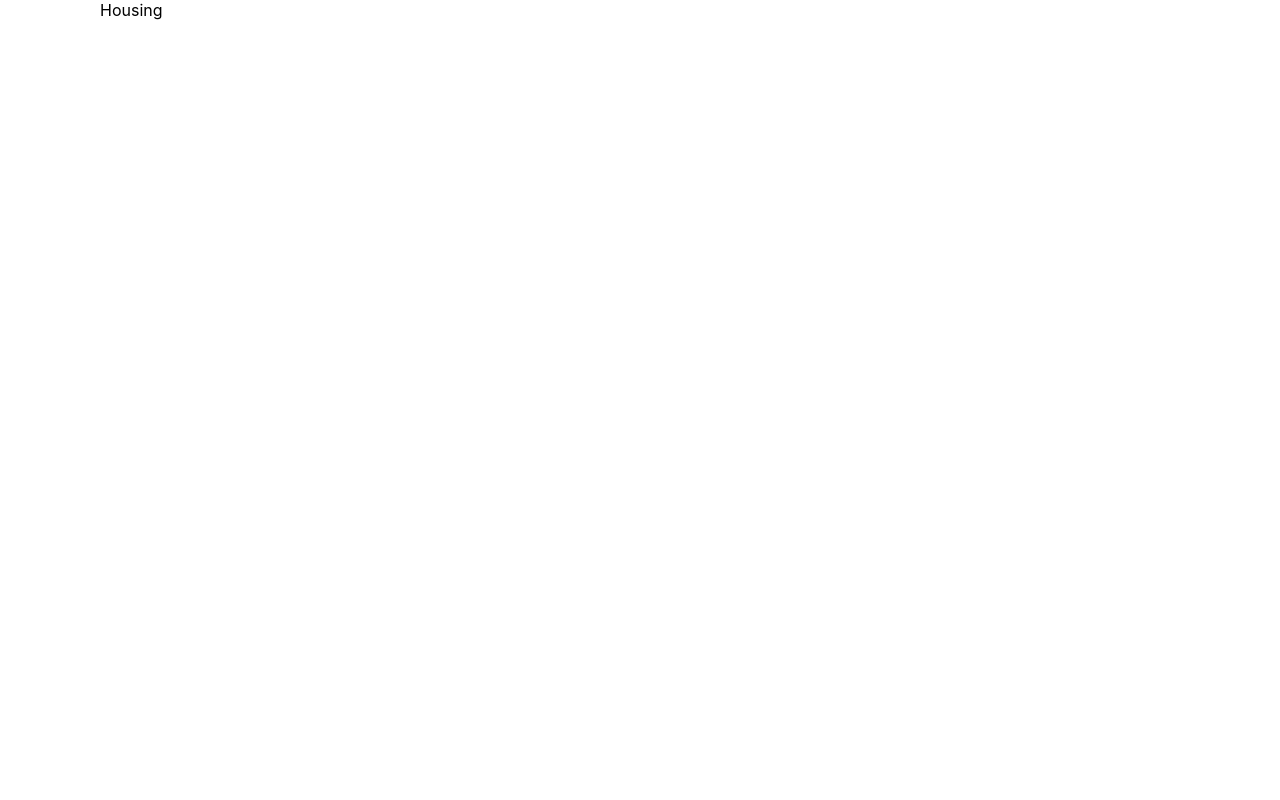
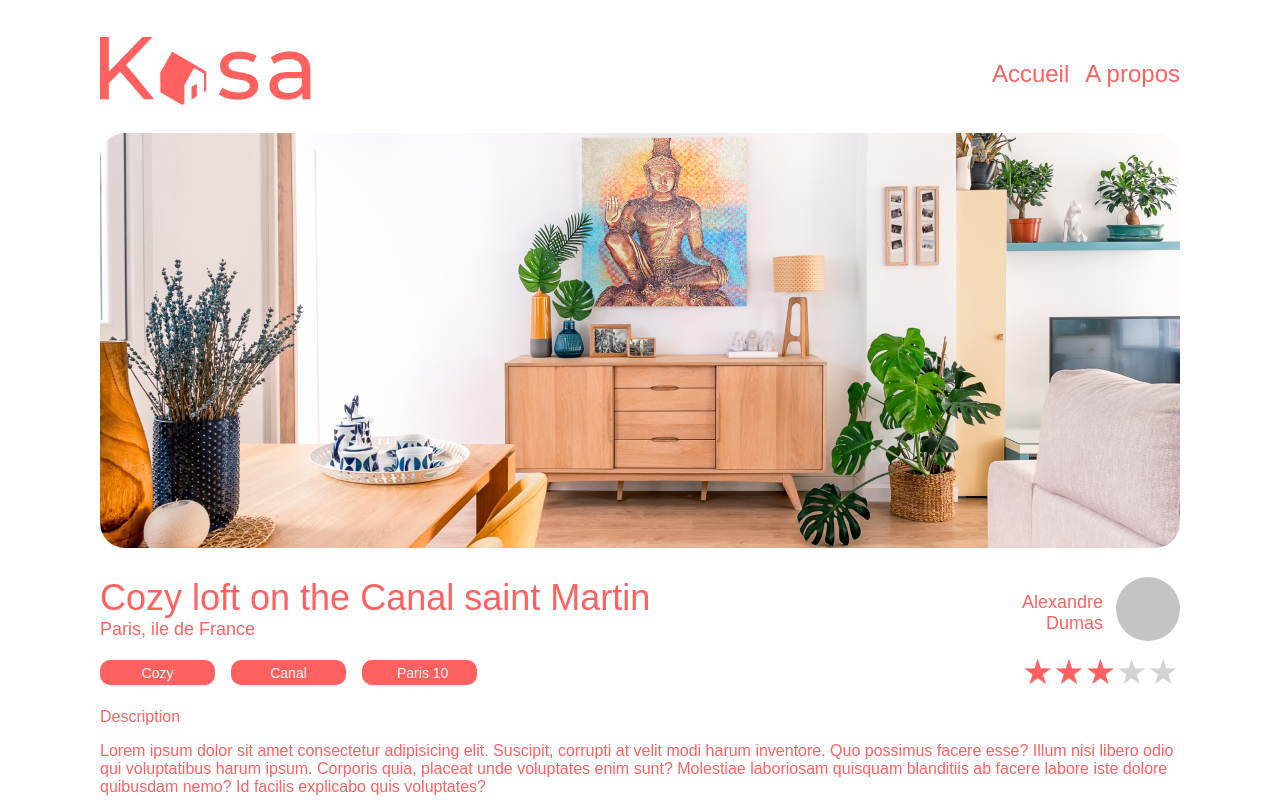
Before and after one commit to PA7Colin/P7Kasa, a React (Create React App) app: page /housing in a window 1280 px wide. Shown: the top 800 px of the page. Built offline with nearby package versions, Linux system fonts and the light colour scheme.

Commit message:
gallery & components

```diff
--- a/src/components/card/Appart.jsx
+++ b/src/components/card/Appart.jsx
@@ -3,7 +3,7 @@ import { Link } from 'react-router-dom'
 
 function Appart() {
   return (
-    <Link className='housing' to='/housing'>
+    <Link className='housingLink' to='/housing'>
       <div className='appartCard'>
         <p className='appartCard__subtitle'>Titre de la location</p>
       </div>
--- a/src/components/card/card.scss
+++ b/src/components/card/card.scss
@@ -10,7 +10,7 @@
     padding: 2rem 0;
 }
 
-.housing {
+.housingLink {
     border-radius: 10px ;
     background: $gradient ;
     flex-wrap: wrap ;
@@ -27,7 +27,7 @@
 }
 
 @media screen and (max-width: 768px) {
-    .housing {
+    .housingLink {
       width: auto;
       min-width: 90%;
       height: 220px;
--- /dev/null
+++ b/src/components/gallery/Gallery.jsx
@@ -0,0 +1,54 @@
+import React from 'react'
+
+import '../gallery/gallery.scss'
+import housingBg from '../../assets/housingbg.png'
+
+function Gallery() {
+  return (
+    <>
+    <div className='housing'>
+        <div>
+            <img className='housing__img' src={housingBg} alt="Housing background" />
+        </div>
+        <section className='housing__header'>
+                    <div className='housing__title'>
+            <h1>Cozy loft on the Canal saint Martin</h1>
+            <h2>Paris, ile de France</h2>
+            <div className='housing__tag'>
+                <span>Cozy</span>
+                <span>Canal</span>
+                <span>Paris 10</span>
+            </div>
+        </div>
+
+        <div className='housing__owner'>
+            <div className='housing__ownerdetails'>
+                <h3> <span>Alexandre</span> <span>Dumas</span></h3>
+                <div className='housing__badge'></div>
+            </div>
+
+            <div className='housing__stars'>
+                <span className='on'>★</span>
+                <span className='on'>★</span>
+                <span className='on'>★</span>
+                <span className='off'>★</span>
+                <span className='off'>★</span>
+            </div>
+        </div>
+        </section>
+
+        <div className='housing__description'>
+            <p>Description</p>
+            <p>Lorem ipsum dolor sit amet consectetur adipisicing elit. Suscipit, corrupti at velit modi harum inventore. Quo possimus facere esse? Illum nisi libero odio qui voluptatibus harum ipsum. Corporis quia, placeat unde voluptates enim sunt? Molestiae laboriosam quisquam blanditiis ab facere labore iste dolore quibusdam nemo? Id facilis explicabo quis voluptates?</p>
+        </div>
+        <div className='housing__description'>
+            <p>Equipements</p>
+            <p>Lorem ipsum dolor sit amet consectetur adipisicing elit. Suscipit, corrupti at velit modi harum inventore. Quo possimus facere esse? Illum nisi libero odio qui voluptatibus harum ipsum. Corporis quia, placeat unde voluptates enim sunt? Molestiae laboriosam quisquam blanditiis ab facere labore iste dolore quibusdam nemo? Id facilis explicabo quis voluptates?</p>
+        </div>
+
+    </div>
+    </>
+)
+}
+
+export default Gallery
--- /dev/null
+++ b/src/components/gallery/gallery.scss
@@ -0,0 +1,86 @@
+@use '../../scss/variables.scss' as * ;
+
+.housing {
+    color: $color-primary;
+    &__img  {
+        margin-top: 25px;
+        width: 100%;
+        height: 415px;
+        max-height: 415px;
+        object-fit: cover;
+        border-radius: 25px;
+    }
+
+    &__header {
+        display: flex;
+        margin-top: 25px;
+    }
+
+    &__title {
+        flex-grow: 1;
+
+    }
+
+    &__title h1 {
+        font-style: normal;
+        font-weight: 500;
+        font-size: 36px;
+        margin-block: 0;
+    }
+    & h2 {
+        margin: 0 0 20px;
+    }
+
+    & h3 {
+
+        display: flex;
+        flex-direction: column;
+        align-items: flex-end;
+        margin-right: 5px;
+        margin-top: 15px;
+    }
+
+    & h2 , h3 {
+        font-style: normal;
+        font-weight: 500;
+        font-size: 18px;
+    }
+
+
+    &__tag {
+        display: grid;
+        grid-template-columns: repeat(auto-fit, minmax(100px,115px));
+        gap: 1rem;
+        span {
+            background: $color-primary;
+            color: $whitebackground ;
+            border-radius: 10px;
+            font-style: normal;
+            font-weight: 500;
+            font-size: 14px;
+            text-align: center;
+            padding: 4.5px 35px;
+            white-space: nowrap;
+        }
+    }
+
+    &__badge {
+
+        height: 64px;
+        width: 64px;
+        background-color: #C4C4C4;
+        border-radius: 50%;
+    }
+
+    &__ownerdetails {
+        display: flex;
+        gap: 0.5rem;
+    }
+    &__stars {
+        font-size: 35px;
+        .off {
+            color: lightgray;
+        }
+    }
+
+}
--- a/src/components/header/header.scss
+++ b/src/components/header/header.scss
@@ -2,10 +2,9 @@
 
 .header {
     display: flex;
-    position: absolute;
     width: 100%;
     height: 68px;
-    top: 40px;
+    margin-top: 40px;
     align-items: center;
     justify-content: space-between;
 }
@@ -14,7 +13,7 @@
 
     color: $color-primary;
     text-decoration: none;
-    margin-right: 200px;
+
 }
 
 #home {
--- a/src/index.scss
+++ b/src/index.scss
@@ -1,19 +1,10 @@
 body {
   margin: auto;
   padding-inline: 100px;
-  font-family: -apple-system, BlinkMacSystemFont, 'Segoe UI', 'Roboto', 'Oxygen',
-    'Ubuntu', 'Cantarell', 'Fira Sans', 'Droid Sans', 'Helvetica Neue',
-    sans-serif;
+  font-family: 'Monserrat' , sans-serif;
   -webkit-font-smoothing: antialiased;
   -moz-osx-font-smoothing: grayscale;
 }
-
-code {
-  font-family: source-code-pro, Menlo, Monaco, Consolas, 'Courier New',
-    monospace;
-}
-
-
 
 @media screen and (max-width: 768px) {
   body {
--- a/src/pages/Home.jsx
+++ b/src/pages/Home.jsx
@@ -7,6 +7,7 @@ import Footer from '../components/footer/Footer'
 
 function Home() {
   return (
+
     <main>
       <Header />
       <Banner />
--- a/src/pages/Housing.jsx
+++ b/src/pages/Housing.jsx
@@ -1,8 +1,18 @@
 import React from 'react'
+
+import Header from '../components/header/Header'
+import Footer from '../components/footer/Footer'
+import Gallery from '../components/gallery/Gallery'
+
+
 
 function Housing() {
   return (
-    <div>Housing</div>
+    <>
+    <Header />
+    <Gallery />
+    <Footer />
+    </>
   )
 }
 
```
Also changed, not shown: src/assets/housingbg.png (added).
